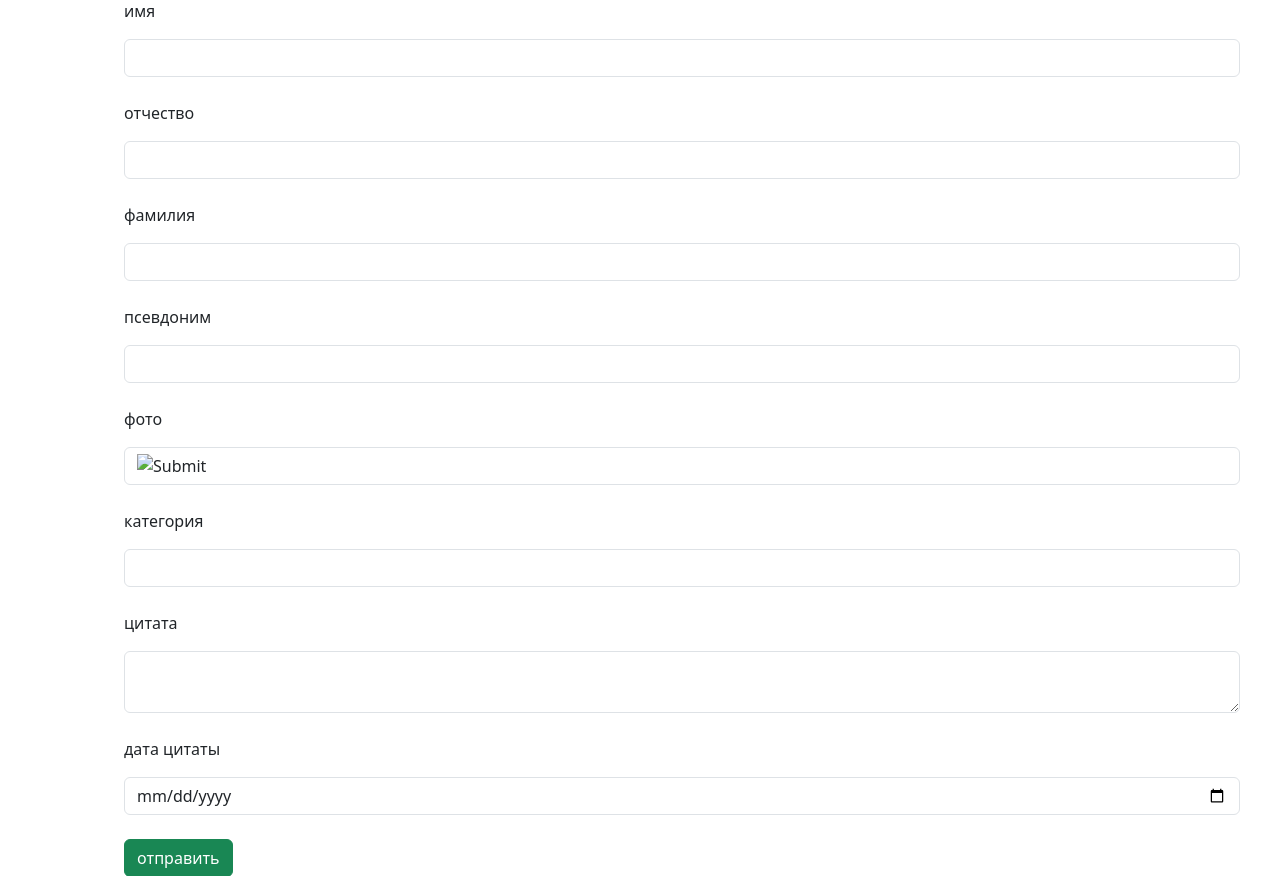
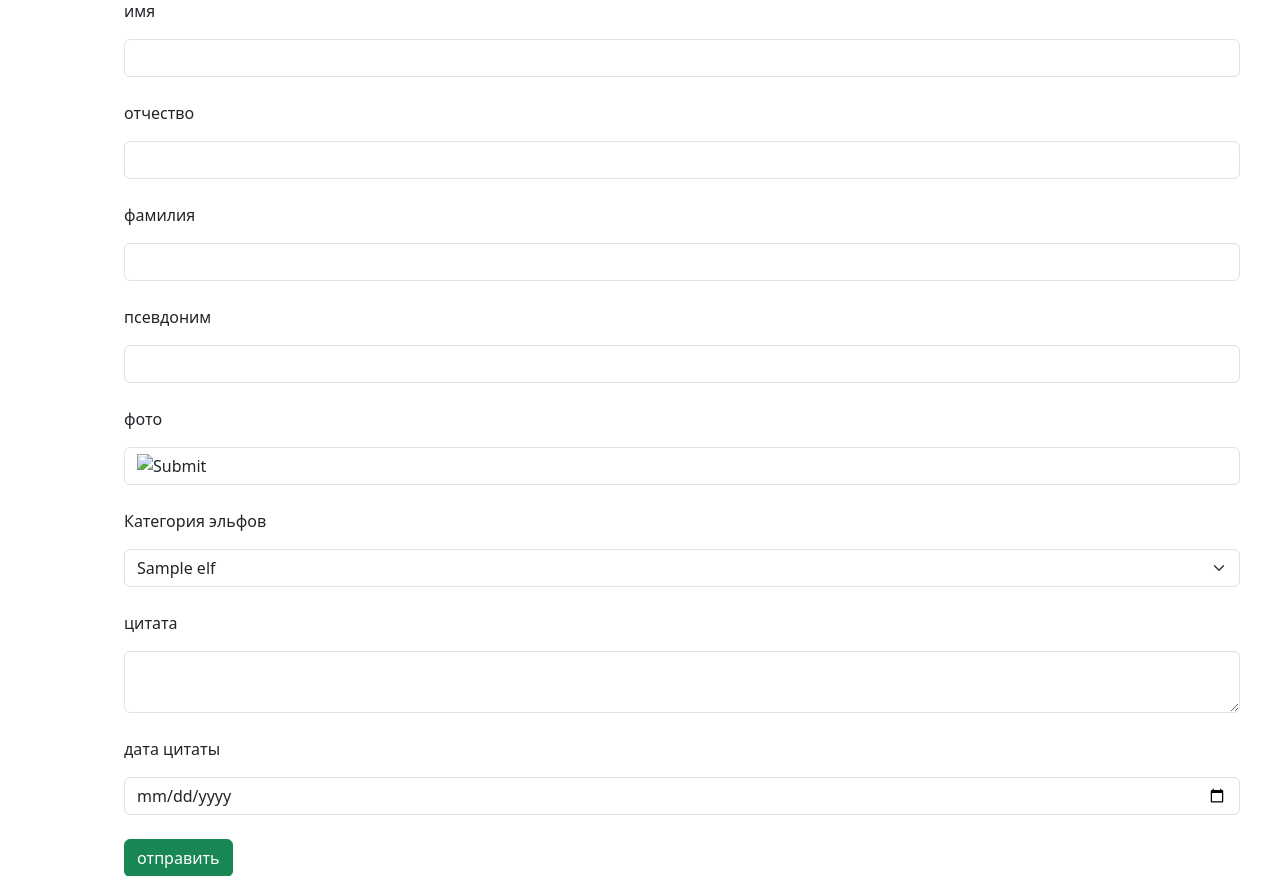
Before and after one commit to vash050/elfs, a Flask app: page /add-elf/ in a window 1280 px wide. Shown: the part 629-1505 px from the top of the page. Run offline with Flask 3, Linux system fonts and the light colour scheme; tables that the repository leaves empty hold one stand-in row (values such as "Sample post"); some libraries are stand-ins or nearby versions.

Commit message:
-add category_elf in add_elfs

```diff
--- a/models.py
+++ b/models.py
@@ -32,6 +32,9 @@ class CategoryElf(db.Model):
     is_active = Column(Boolean, default=True)
     date_create = Column(DateTime, default=datetime.now)
 
+    def __repr__(self):
+        return self.name
+
 
 class Elf(db.Model):
     __tablename__ = 'elfs'
--- a/templates/add_elf.html
+++ b/templates/add_elf.html
@@ -13,7 +13,7 @@
                 <div class="12u">
                     <!-- Logo -->
                     <h1><a href="#" class="mobileUI-site-name">Half-Elvens</a></h1>
-{#                    <p>список эльфов</p>#}
+                    {#                    <p>список эльфов</p>#}
                     <!-- Nav -->
                     <nav class="mobileUI-site-nav"><a href="/">главная</a> <a
                             href="/list-elfs/">список</a> <a href="/add-elf/" class="active">добавить эльфа</a> <a
@@ -68,9 +68,14 @@
                                             <input type="text" name="nickname" id="nickname" class="form-control"><br>
                                             <p>фото</p>
                                             <input type="image" name="photo" id="photo" class="form-control"><br>
-                                            <p>категория</p>
-                                            <input type="text" name="category_elf" id="category_elf"
-                                                   class="form-control"><br>
+                                            <p>Категория эльфов</p>
+                                            <select class="form-select" aria-label="Default select example"
+                                                    name="category_elf">
+                                                {% for category in  context.category_elfs %}
+                                                    <option value="{{ category }}" selected>{{ category }}</option>
+                                                   <option value="3">Three</option>#}
+                                                {% endfor %}
+                                            </select><br>
                                             <p>цитата</p>
                                             <textarea name="quote" id="quote" class="form-control"></textarea><br>
                                             <p>дата цитаты </p>
--- a/views.py
+++ b/views.py
@@ -21,19 +21,22 @@ def get_list_elfs():
 def add_elf():
     if request.method == 'POST':
         try:
+            print(request.form)
             name = request.form['name']
             patronymic = request.form['patronymic']
             last_name = request.form['last_name']
             nickname = request.form['nickname']
             quote = request.form['quote']
             date_quote = request.form['date_quote']
-            print(name, patronymic, last_name, nickname, quote)
+            category_elf = request.form['category_elf']
+            print(category_elf)
 
             elf = Elf(
                 name=name,
                 patronymic=patronymic,
                 last_name=last_name,
                 nickname=nickname,
+                category_elf=category_elf,
                 quote=quote,
                 date_quote=date_quote
             )
@@ -46,8 +49,9 @@ def add_elf():
             return 'error'
 
     else:
-        print('get')
-        return render_template("add_elf.html")
+        context = {'category_elfs': CategoryElf.query.all()}
+
+        return render_template("add_elf.html", context=context)
 
 
 @app.route('/about/')
```
